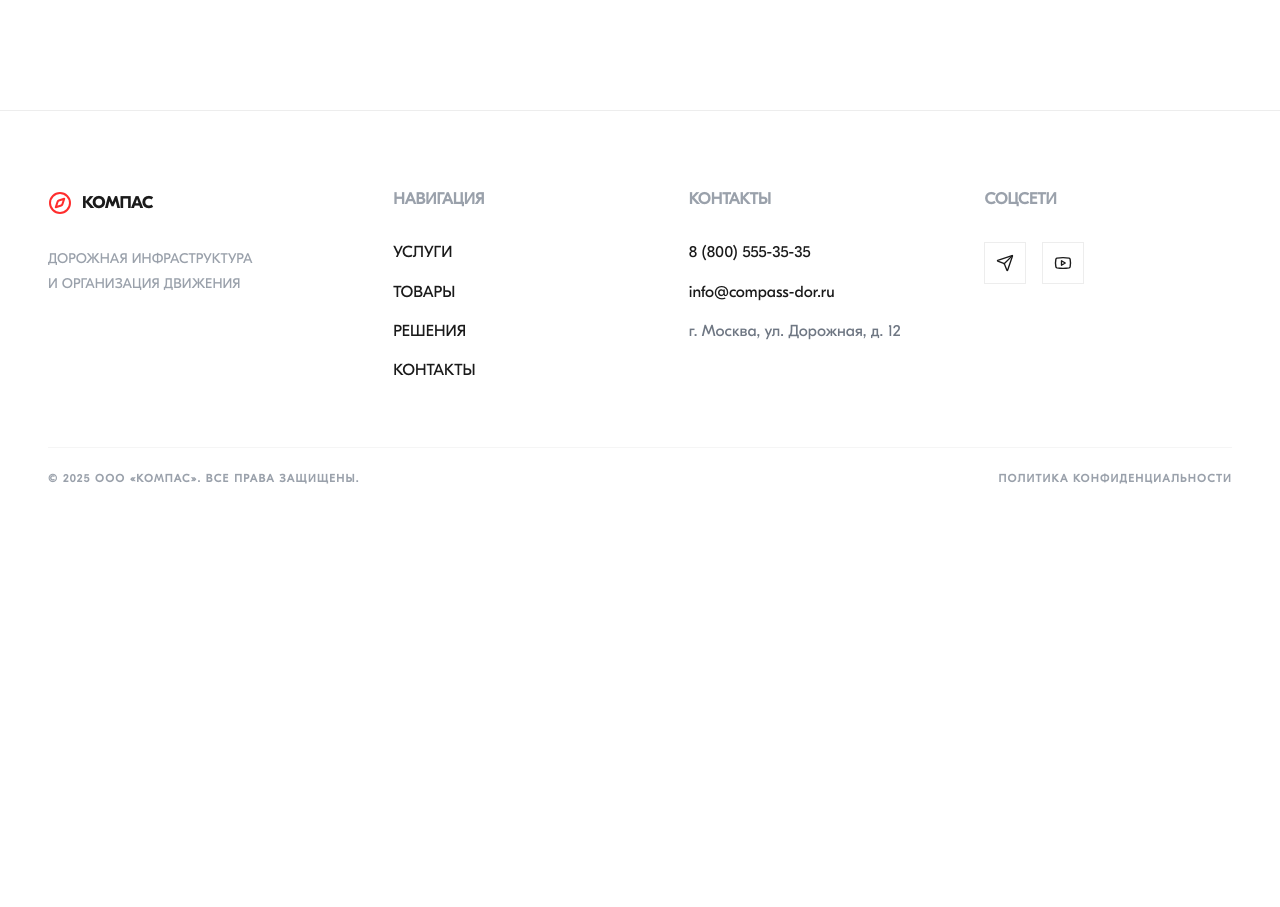
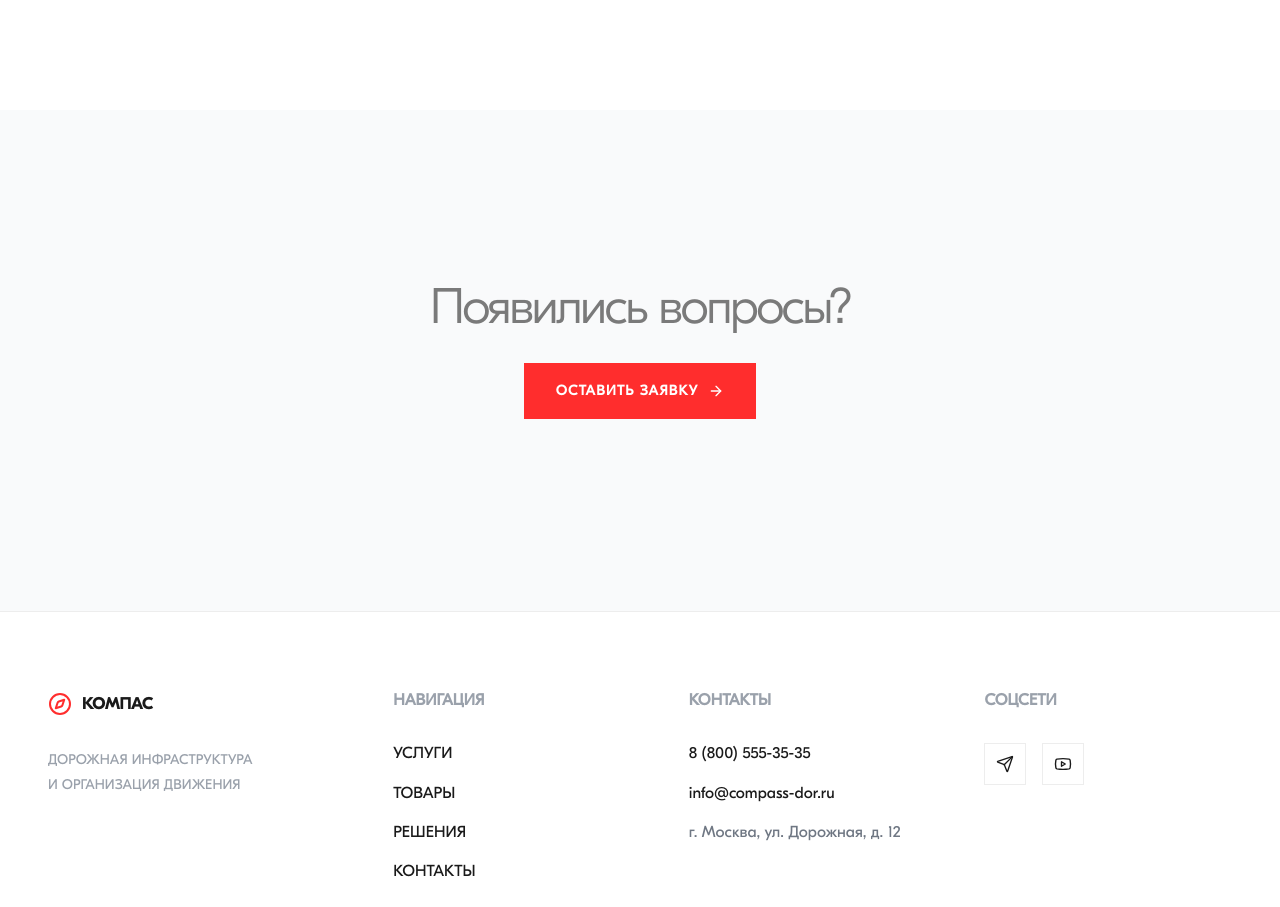
Before and after one commit to prstggvv/compas_web, a React (Vite) app: page / in a window 1280 px wide. Shown: the part 6314-7221 px from the top of the page. Before the commit the page ends 6835 px from the top, so only its background shows below. Built offline with nearby package versions, Linux system fonts and the light colour scheme.

Commit message:
feat: MainPageSection

```diff
--- /dev/null
+++ b/src/components/MainComponents/MainPageComponents/ContactUsSection/index.ts
@@ -0,0 +1 @@
+export { ContactUsSection } from './ui/ContactUsSection';
--- /dev/null
+++ b/src/components/MainComponents/MainPageComponents/ContactUsSection/ui/ContactUsSection.module.css
@@ -0,0 +1,110 @@
+.section {
+  padding: 112px 0 128px;
+  background-color: rgb(249, 250, 251);
+}
+
+.container {
+  width: 100%;
+  margin: 0 auto;
+  padding: 0 var(--product-page-padding-x);
+  box-sizing: border-box;
+}
+
+.inner {
+  display: flex;
+  flex-direction: column;
+  align-items: center;
+  justify-content: center;
+  gap: 28px;
+  text-align: center;
+  padding: 64px 24px;
+}
+
+.title {
+  margin: 0;
+  max-width: 760px;
+  color: #7a7a7a;
+  font-family: var(--font-gt-pro-light);
+  font-size: 50px;
+  font-weight: 300;
+  line-height: 0.98;
+  letter-spacing: -0.05em;
+}
+
+.ctaButton {
+  margin: 0;
+  display: inline-flex;
+  align-items: center;
+  justify-content: center;
+  gap: 10px;
+  min-height: 56px;
+  padding: 0 32px;
+  border: 0;
+  background-color: #ff2d2d;
+  color: #ffffff;
+  font-family: var(--font-gt-pro-regular);
+  font-size: 14px;
+  font-weight: 700;
+  letter-spacing: 0.08em;
+  text-transform: uppercase;
+  cursor: pointer;
+  transition: transform 0.2s ease, background-color 0.2s ease;
+}
+
+.ctaButton:hover {
+  background-color: #111111;
+}
+
+.ctaButton:hover .ctaIcon {
+  transform: translateX(4px);
+}
+
+.ctaIcon {
+  width: 16px;
+  height: 16px;
+  flex-shrink: 0;
+  transition: transform 0.25s ease;
+}
+
+@media (max-width: 1024px) {
+  .section {
+    padding: 96px 0 112px;
+  }
+
+  .inner {
+    gap: 24px;
+    padding: 48px 20px;
+  }
+
+  .title {
+    font-size: 44px;
+  }
+}
+
+@media (max-width: 720px) {
+  .section {
+    padding: 72px 0 88px;
+  }
+
+  .title {
+    font-size: 32px;
+    line-height: 1;
+  }
+}
+
+@media (max-width: 640px) {
+  .inner {
+    gap: 20px;
+    padding: 32px 0;
+  }
+
+  .title {
+    font-size: 28px;
+  }
+
+  .ctaButton {
+    width: 100%;
+    min-height: 52px;
+    font-size: 12px;
+  }
+}
--- /dev/null
+++ b/src/components/MainComponents/MainPageComponents/ContactUsSection/ui/ContactUsSection.tsx
@@ -0,0 +1,63 @@
+import { ArrowRight } from 'lucide-react';
+import { motion } from 'framer-motion';
+import cls from './ContactUsSection.module.css';
+import { classNames } from '../../../../../shared/lib/classNames/classNames';
+import { MOTION_EASE, VIEWPORT_ONCE } from '../../../../../shared/lib/motion';
+
+interface ContactUsSectionProps {
+  className?: string;
+  onOpenContactPopup?: () => void;
+}
+
+const sectionViewport = {
+  ...VIEWPORT_ONCE,
+  amount: 0.3,
+} as const;
+
+const sectionReveal = {
+  hidden: { opacity: 0, y: 20 },
+  visible: {
+    opacity: 1,
+    y: 0,
+    transition: {
+      duration: 0.72,
+      ease: MOTION_EASE,
+    },
+  },
+} as const;
+
+export const ContactUsSection = ({ className, onOpenContactPopup }: ContactUsSectionProps) => {
+  return (
+    <section className={classNames(cls.section, {}, [className ?? ''])} aria-labelledby="contact-us-title">
+      <div className={classNames(cls.container, {}, [])}>
+        <motion.div
+          className={classNames(cls.inner, {}, [])}
+          initial="hidden"
+          whileInView="visible"
+          viewport={sectionViewport}
+          variants={sectionReveal}
+        >
+          <motion.h2
+            id="contact-us-title"
+            className={classNames(cls.title, {}, [])}
+            variants={sectionReveal}
+          >
+            Появились вопросы?
+          </motion.h2>
+
+          <motion.button
+            type="button"
+            className={classNames(cls.ctaButton, {}, [])}
+            onClick={onOpenContactPopup}
+            variants={sectionReveal}
+            whileHover={{ y: -2 }}
+            transition={{ duration: 0.2, ease: 'easeOut' }}
+          >
+            Оставить заявку
+            <ArrowRight className={classNames(cls.ctaIcon, {}, [])} strokeWidth={2} />
+          </motion.button>
+        </motion.div>
+      </div>
+    </section>
+  );
+};
--- a/src/pages/Main/ui/Main.tsx
+++ b/src/pages/Main/ui/Main.tsx
@@ -3,6 +3,7 @@ import { ServicesOverview } from "../../../components/MainComponents/MainPageCom
 import { StatsStrip } from "../../../components/MainComponents/MainPageComponents/StatsStrip";
 import { ServicesProducts } from "../../../components/MainComponents/MainPageComponents/ServicesProducts";
 import { About } from "../../../components/MainComponents/MainPageComponents/About";
+import { ContactUsSection } from "../../../components/MainComponents/MainPageComponents/ContactUsSection";
 import { Solutions } from "../../../components/MainComponents/MainPageComponents/Solutions";
 import { classNames } from "../../../shared/lib/classNames/classNames";
 import cls from './Main.module.css';
@@ -21,6 +22,7 @@ const Main = ({ className, onOpenContactPopup }: MainProps) => {
       <ServicesProducts />
       <ServicesOverview />
       <Solutions />
+      <ContactUsSection onOpenContactPopup={onOpenContactPopup} />
     </div>
   )
 };
```
